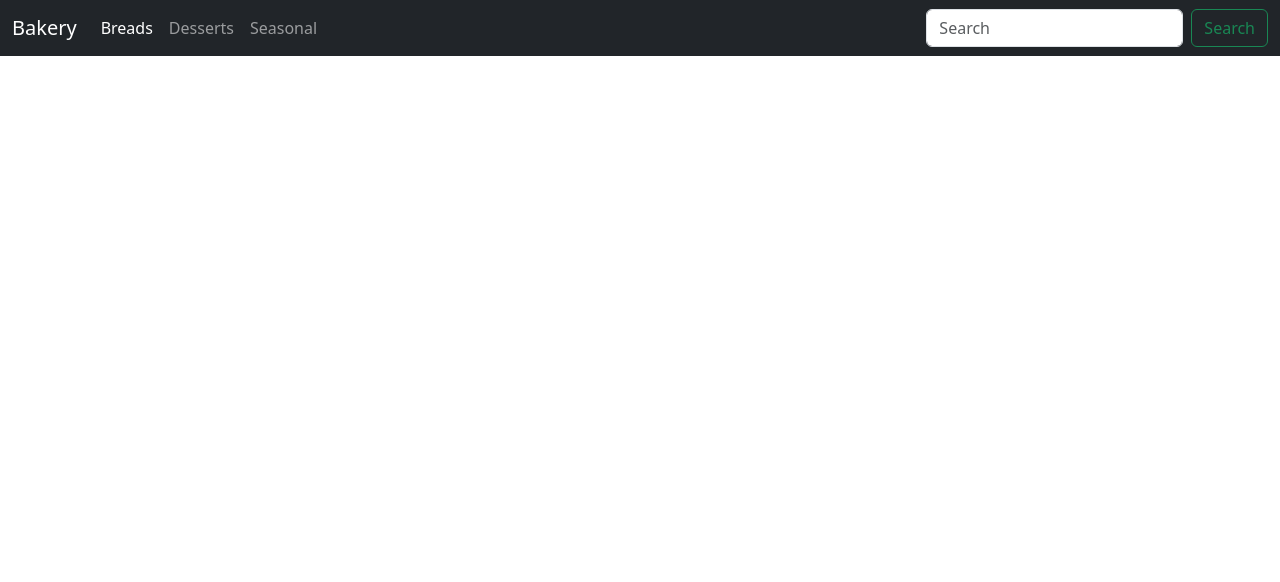
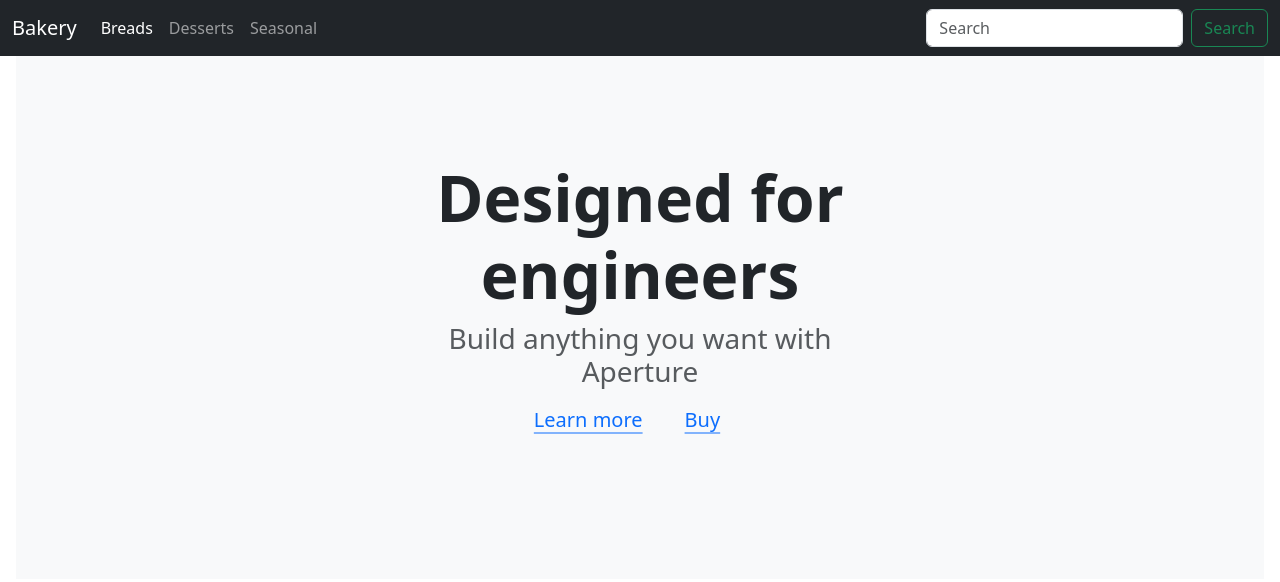
Before and after one commit to JediWebDev/Bakery-Site, a website built with webpack: page index.html in a window 1280 px wide. Built offline with nearby package versions, Linux system fonts and the light colour scheme.

Commit message:
Update index.html
Added Hero Banner to Main

```diff
--- a/index.html
+++ b/index.html
@@ -20,7 +20,8 @@
   <nav class="navbar navbar-expand-md navbar-dark fixed-top bg-dark">
     <div class="container-fluid">
       <a class="navbar-brand" href="#">Bakery</a>
-          <button class="navbar-toggler" type="button" data-bs-toggle="collapse" data-bs-target="#navbarCollapse" aria-controls="navbarCollapse" aria-expanded="false" aria-label="Toggle navigation">
+      <button class="navbar-toggler" type="button" data-bs-toggle="collapse" data-bs-target="#navbarCollapse"
+        aria-controls="navbarCollapse" aria-expanded="false" aria-label="Toggle navigation">
         <span class="navbar-toggler-icon"></span>
       </button>
       <div class="collapse navbar-collapse" id="navbarCollapse">
@@ -42,9 +43,34 @@
       </div>
     </div>
   </nav>
+  <main>
+    <div class="position-relative overflow-hidden p-3 p-md-5 m-md-3 text-center bg-body-tertiary">
+      <div class="col-md-6 p-lg-5 mx-auto my-5">
+        <h1 class="display-3 fw-bold">Designed for engineers</h1>
+        <h3 class="fw-normal text-muted mb-3">Build anything you want with Aperture</h3>
+        <div class="d-flex gap-3 justify-content-center lead fw-normal">
+          <a class="icon-link" href="#">
+            Learn more
+            <svg class="bi">
+              <use xlink:href="#chevron-right" />
+            </svg>
+          </a>
+          <a class="icon-link" href="#">
+            Buy
+            <svg class="bi">
+              <use xlink:href="#chevron-right" />
+            </svg>
+          </a>
+        </div>
+      </div>
+      <div class="product-device shadow-sm d-none d-md-block"></div>
+      <div class="product-device product-device-2 shadow-sm d-none d-md-block"></div>
+    </div>
+  </main>
 
-    <script src="https://cdn.jsdelivr.net/npm/bootstrap@5.3.3/dist/js/bootstrap.bundle.min.js" integrity="sha384-YvpcrYf0tY3lHB60NNkmXc5s9fDVZLESaAA55NDzOxhy9GkcIdslK1eN7N6jIeHz" crossorigin="anonymous"></script>
-
+  <script src="https://cdn.jsdelivr.net/npm/bootstrap@5.3.3/dist/js/bootstrap.bundle.min.js"
+    integrity="sha384-YvpcrYf0tY3lHB60NNkmXc5s9fDVZLESaAA55NDzOxhy9GkcIdslK1eN7N6jIeHz"
+    crossorigin="anonymous"></script>
 </body>
 
 </html>
```
Lines whose indentation alone changed are shown as unchanged.
